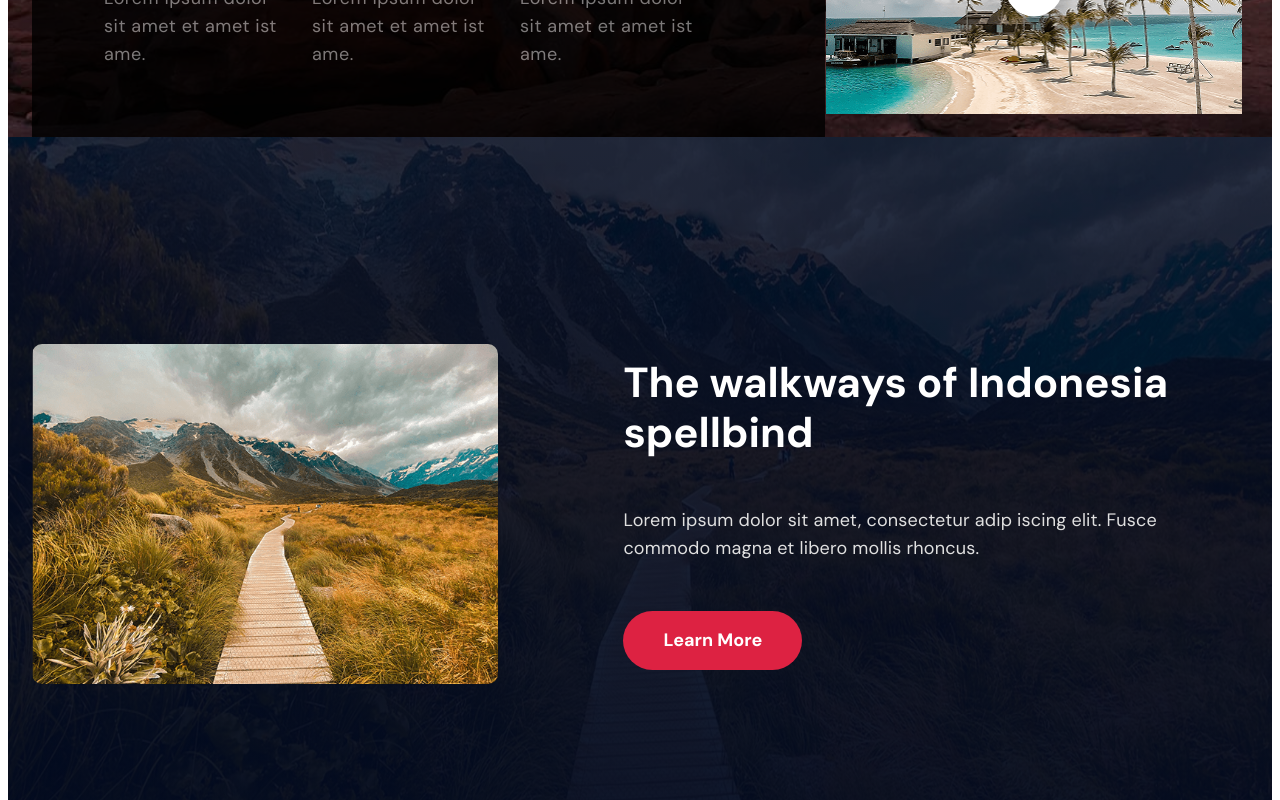
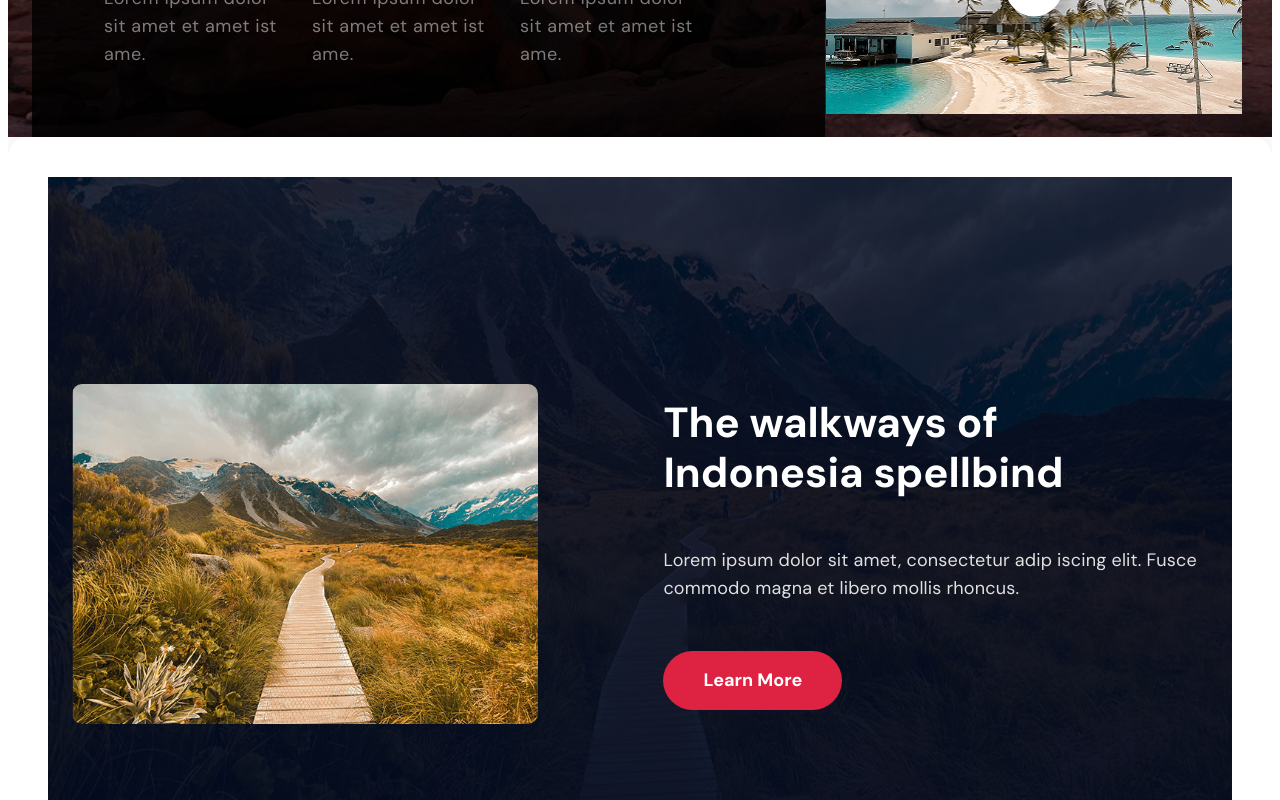
Before and after one commit to Viktor-Baratej/Explore-Indonesia, a React (Vite) app: page / in a window 1280 px wide. Shown: the part 1000-1800 px from the top of the page. Built offline with nearby package versions, Linux system fonts and the light colour scheme.

Commit message:
add FadeInSection

```diff
--- a/package.json
+++ b/package.json
@@ -22,6 +22,7 @@
     "lint": "eslint ."
   },
   "dependencies": {
+    "framer-motion": "^12.7.3",
     "react": "^19.0.0",
     "react-dom": "^19.0.0",
     "react-scroll": "^1.9.3",
--- a/src/App.jsx
+++ b/src/App.jsx
@@ -9,6 +9,7 @@
 import GettingThere from './components/Sections/GettingThere.jsx';
 import Footer from './components/Sections/Footer.jsx';
 import ScrollToTopButton from './components/ScrollToTopButton/ScrollToTopButton.jsx';
+import FadeInSection from './components/FadeInSection/FadeInSection.jsx';
 
 function App() {
   return (
@@ -17,12 +18,12 @@
       <Header />
       <Hero/>
    </div>
-    <Article/>
-    <ExploreAndNumbers/>
-    <Map/>
-    <Video/>
-    <PhotoGallery/>
-    <GettingThere/>
+    <FadeInSection><Article/></FadeInSection>
+    <FadeInSection><ExploreAndNumbers/></FadeInSection>
+    <FadeInSection><Map/></FadeInSection>
+    <FadeInSection><Video/></FadeInSection>
+    <FadeInSection><PhotoGallery/></FadeInSection>
+    <FadeInSection><GettingThere/></FadeInSection>
     <Footer/>
     <ScrollToTopButton/>
     </>
--- /dev/null
+++ b/src/components/FadeInSection/FadeInSection.jsx
@@ -0,0 +1,40 @@
+import { motion } from 'framer-motion';
+
+const FadeInSection = ({ children }) => {
+  return (
+    <motion.section
+      initial={{
+        opacity: 0,
+        y: 50,
+        scale: 0.95,
+        filter: 'blur(10px)',
+      }}
+      whileInView={{
+        opacity: 1,
+        y: 0,
+        scale: 1,
+        filter: 'blur(0px)',
+      }}
+      transition={{
+        duration: 1.4,
+        ease: 'easeOut',
+      }}
+      viewport={{
+        once: true,
+        amount: 0.2,
+      }}
+      style={{
+        borderRadius: '20px',
+        backdropFilter: 'blur(6px)',
+        background: 'rgba(255, 255, 255, 0.02)',
+        padding: '40px',
+        boxShadow: '0 4px 30px rgba(0, 0, 0, 0.1)',
+        overflow: 'hidden',
+      }}
+    >
+      {children}
+    </motion.section>
+  );
+};
+
+export default FadeInSection;
```
Also changed, not shown: 1 other file (tests, documents, lock files or other folders).
